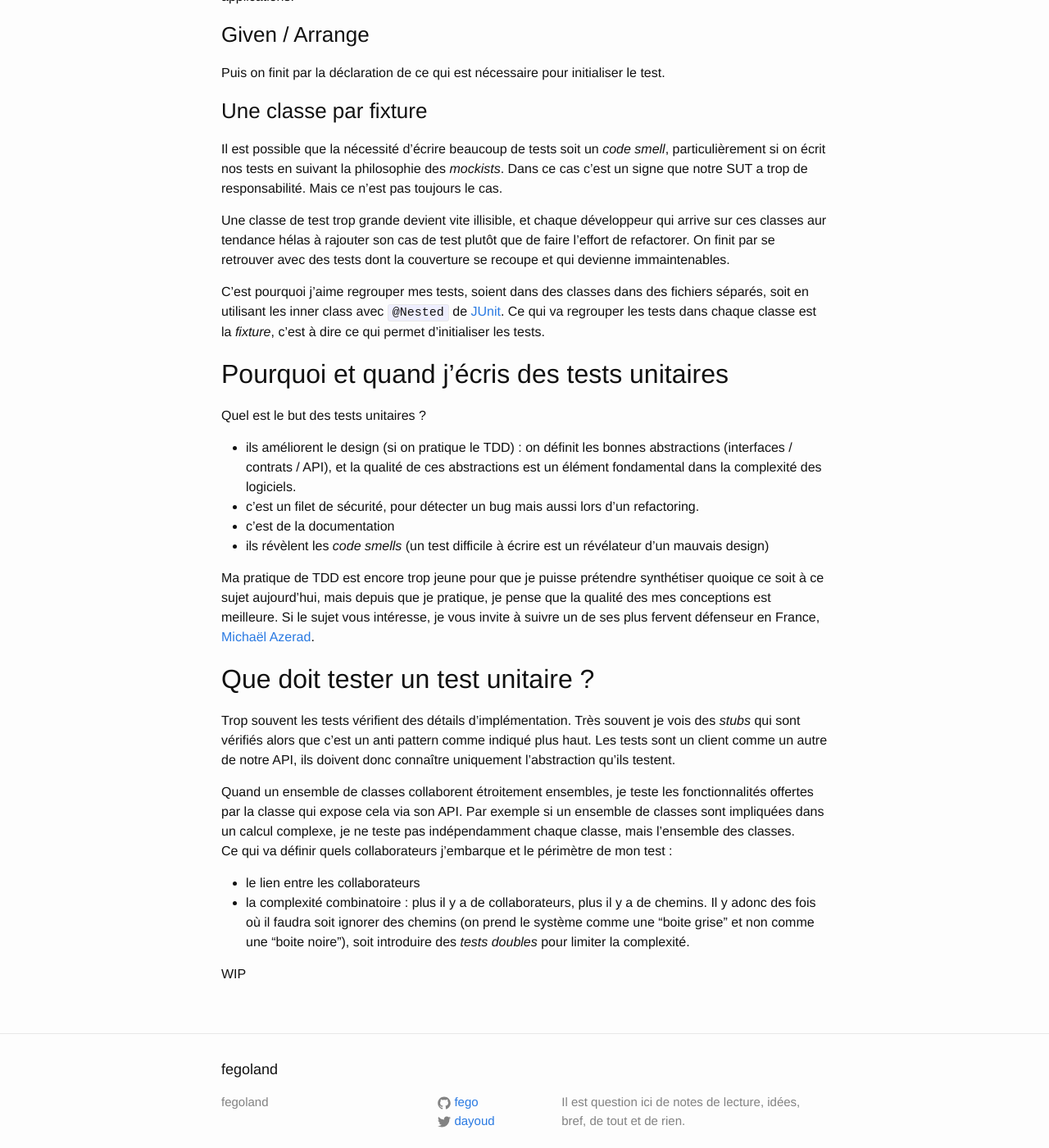
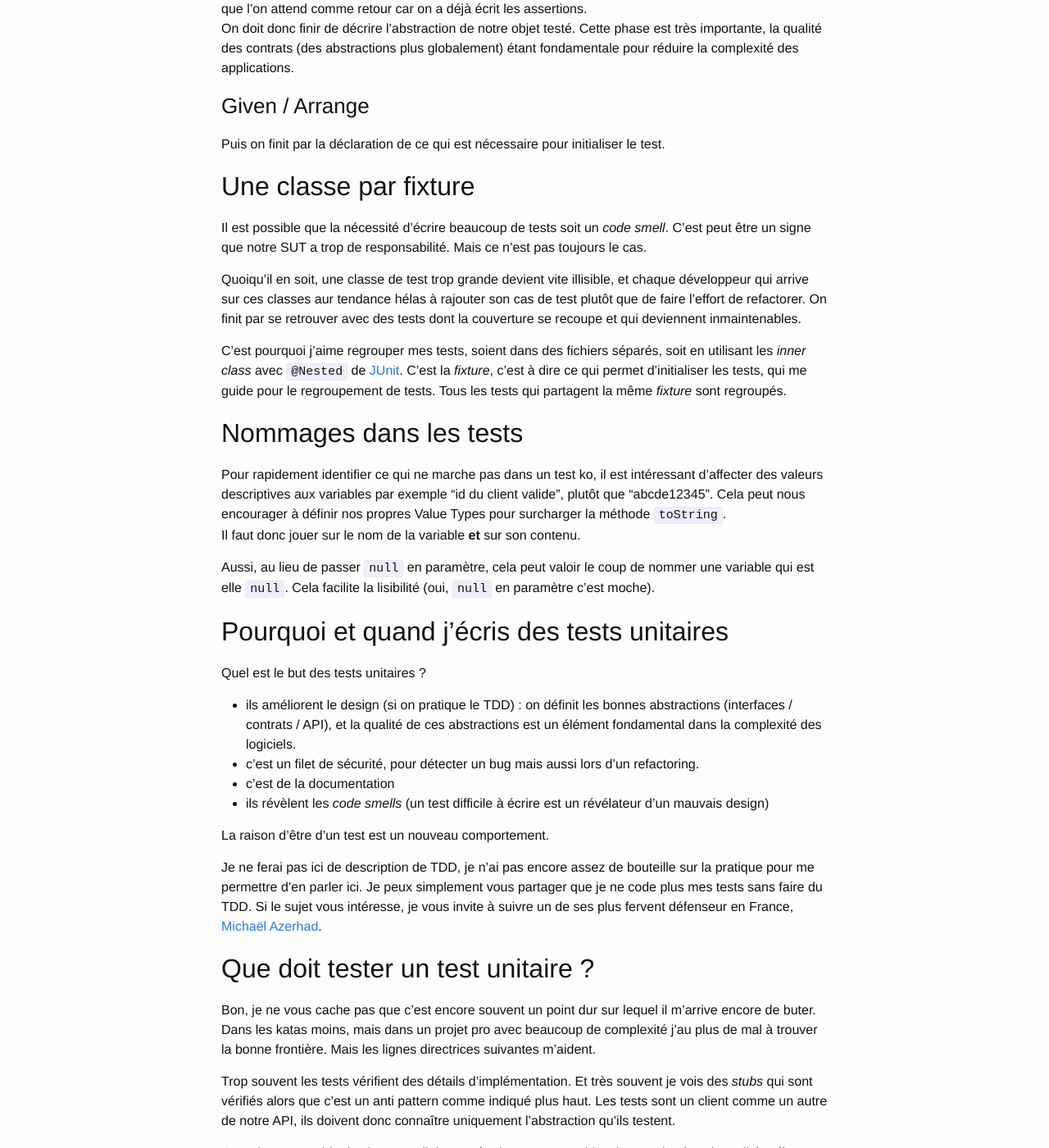
Before and after one commit to fego/fego.github.io, a Jekyll site: the page built from docs/_posts/2021-03-13-Comment-j'écris-des-tests-unitaires.markdown, in a window 1280 px wide and 1400 px high, scrolled down 1805 px. Shown: the whole window at 82% size. Built offline with Jekyll 4.4.1, drawn with Linux system fonts in a browser that asks for light colours; our own code applies the rules of GitHub Pages for plain Markdown files; some of the changed text lies outside the part shown.

Commit message:
update tests

````diff
--- a/docs/_posts/2021-03-13-Comment-j'écris-des-tests-unitaires.markdown
+++ b/docs/_posts/2021-03-13-Comment-j'écris-des-tests-unitaires.markdown
@@ -1,16 +1,20 @@
 # Comment j'écris des tests unitaires
 
-Un des sujets qui m'occupe en ce moment particulièrement c'est les tests.
-Et si c'est un sujet vaste où j'ai encore beaucoup à apprendre, je pense avoir un peu plus cerné les bonnes pratiques de test unitaire.
-Donc je vais vous partager les pratiques que j'essaie de suivre quand j'en écris.
-Ces pratiques sont pour la plupart issues de lectures associées à de la pratique régulière.
+Les tests sont un des sujets qui m'occupe particulièrement cette dernière année.
+Et si c'est un sujet vaste où j'ai encore beaucoup à apprendre, je commence à me sentir enfin plus à l'aise sur les tests unitaires.
+Donc je vais vous partager quelques pratiques que j'essaie de suivre quand j'en écris.
+Ces pratiques sont pour la plupart issues de lectures (voir en fin d'article), associées à de la pratique régulière sur les projets pro et des katas.
+Cependant cela n'en fait pas des vérités car :
+* cela est limité à mes connaissances actuelles
+* c'est un sujet avec beaucoup d'avis divergents
 
 ## Nommage des tests
 
 Une méthode de test se lit comme une phrase.
 La phrase commence implicitement par l'objet du test, et la méthode de test indique ce qui est fait.
-Par exemple pour un objet `Travel`, qui a une méthode `itineraryType` pour déterminer le type du voyage (international ou domestique), j'ai une méthode de test `isDomesticWhenAllTravelStationsAreInFrance`.
-Vous pouvez voir d'autres exemples sur le [wiki de Ward Cunningham](http://wiki.c2.com/?SentenceStyleForNamingUnitTests).
+Par exemple pour un objet `Travel`, qui a une méthode `ItineraryType itineraryType()` pour déterminer le type du voyage (international ou domestique), j'ai une méthode de test `isDomesticWhenAllStationsAreInFrance`.
+On lit donc la phrase "*Travel is domestic when all stations are in France*".
+Vous pouvez voir d'autres exemples de ce nommage sur le [wiki de Ward Cunningham](http://wiki.c2.com/?SentenceStyleForNamingUnitTests).
 
 Au boulot on applique une convention assez proche : chaque test commence par `should` (pratiqué par [Sandro Mancuso](https://github.com/sandromancuso) par exemple), ce qui donnerait pour l'exemple précédent : `shouldBeDomesticWhenAllTravelStationsAreInFrance`.
 
@@ -19,30 +23,31 @@
 
 ## Structure
 
-Avoir une structure commune et partagée par l'équipe est important.
-Deux pratiques sont courantes et équivalentes :
+Concernant la structure, deux nommages sont pratiqués et équivalentes. Il suffit d'en choisir un et de s'y tenir.
 
 ```
-// given
+// given ou arrange
 ici le setup du test
-// when
-l'appel au *system under test*
-// then
+// when ou act
+l'appel au system under test
+// then ou assert
 les assertions
 ```
 
 ### Assertions
 
-Après avoir nommé le test, j'enchaine par les assertions en général (parfois par le *when* aussi), en suivant la pratique de [Kent Beck](https://twitter.com/KentBeck) ou [JB Rainsberger](https://twitter.com/jbrains).
+Après avoir nommé le test, j'enchaîne par les assertions, en général.
+Il peut m'arriver plus rarement de commencer par le *when*.
+En tout cas, jamais par le *given*.
 
-Tant que ces assertions testent une feature cohérente, on peut avoir autant d'assertions que nécessaire.
-Il est en revanche inutile de répéter des assertions déjà vérifiées dans un autre test et c'est hélas une pratique que je trouve fréquemment et qui alourdi les tests inutilement.
+Tant que les assertions testent une feature cohérente, on peut en avoir autant que nécessaire.
+Il est en revanche inutile de répéter des assertions déjà vérifiées dans un autre test et c'est hélas une pratique que je trouve fréquemment et qui alourdit les tests inutilement.
 
 Que doivent vérifier nos assertions ?
 J'applique ce que Sandi Metz [a très bien résumé](https://www.youtube.com/watch?v=URSWYvyc42M) dans sa matrice.
 On a des messages qui soit rentrent dans le SUT, soit sont internes au SUT, soit en sortent.
 Ces messages sont soit des *queries* (on attend un résutat) soit des *commands* (on attend un effet de bord).
-En fonction de ces types on effectue ou pas différentes types de vérifications.
+En fonction de ces types on effectue, ou pas, différents types de vérifications.
 
 | Message | Query | Command |
 | ------- | ----- | ------- |
@@ -50,7 +55,7 @@
 | Interne | Ne pas tester | Ne pas tester |
 | Sortant | Ne pas tester | Tester uniquement ce qui est de la responsabilité du SUT. Vérifier avec un mock si le message a bien été envoyé |
 
-On voit donc qu'à aucun moment on ne fait d'assertion sur un collaborateur qui retourne un résultat (sortant / query), hors c'est une pratique que je vois très souvent, sous forme de *verify* (avec Mockito par exemple) sur des *stubs*.
+On voit donc qu'à aucun moment on ne fait d'assertion sur un collaborateur qui retourne un résultat (sortant / *query*), hors c'est une pratique que je vois très souvent, sous forme de *verify*  sur des *stubs* (avec Mockito par exemple en Java).
 
 Pour aller plus loin : [When to mock](https://enterprisecraftsmanship.com/posts/when-to-mock/) et [Mocks aren't stubs](https://martinfowler.com/articles/mocksArentStubs.html).
 
@@ -65,18 +70,28 @@
 
 Puis on finit par la déclaration de ce qui est nécessaire pour initialiser le test.
 
-### Une classe par fixture
+## Une classe par fixture
 
 Il est possible que la nécessité d'écrire beaucoup de tests soit un
-*code smell*, particulièrement si on écrit nos tests en suivant la philosophie des *mockists*.
-Dans ce cas c'est un signe que notre SUT a trop de responsabilité.
+*code smell*.
+C'est peut être un signe que notre SUT a trop de responsabilité.
 Mais ce n'est pas toujours le cas.
 
-Une classe de test trop grande devient vite illisible, et chaque développeur qui arrive sur ces classes aur tendance hélas à rajouter son cas de test plutôt que de faire l'effort de refactorer.
-On finit par se retrouver avec des tests dont la couverture se recoupe et qui devienne immaintenables.
+Quoiqu'il en soit, une classe de test trop grande devient vite illisible, et chaque développeur qui arrive sur ces classes aur tendance hélas à rajouter son cas de test plutôt que de faire l'effort de refactorer.
+On finit par se retrouver avec des tests dont la couverture se recoupe et qui deviennent inmaintenables.
 
-C'est pourquoi j'aime regrouper mes tests, soient dans des classes dans des fichiers séparés, soit en utilisant les inner class avec `@Nested` de [JUnit](https://junit.org/junit5/docs/5.4.1/api/org/junit/jupiter/api/Nested.html).
-Ce qui va regrouper les tests dans chaque classe est la *fixture*, c'est à dire ce qui permet d'initialiser les tests.
+C'est pourquoi j'aime regrouper mes tests, soient  dans des fichiers séparés, soit en utilisant les *inner class* avec `@Nested` de [JUnit](https://junit.org/junit5/docs/5.4.1/api/org/junit/jupiter/api/Nested.html).
+C'est la *fixture*, c'est à dire ce qui permet d'initialiser les tests, qui me guide pour le regroupement de tests.
+Tous les tests qui partagent la même *fixture* sont regroupés.
+
+## Nommages dans les tests
+
+Pour rapidement identifier ce qui ne marche pas dans un test ko, il est intéressant d'affecter des valeurs descriptives aux variables par exemple "id du client valide", plutôt que "abcde12345".
+Cela peut nous encourager à définir nos propres Value Types pour surcharger la méthode `toString`.
+Il faut donc jouer sur le nom de la variable **et** sur son contenu.
+
+Aussi, au lieu de passer `null` en paramètre, cela peut valoir le coup de nommer une variable qui est elle `null`.
+Cela facilite la lisibilité (oui, `null` en paramètre c'est moche).
 
 ## Pourquoi et quand j'écris des tests unitaires
 
@@ -87,19 +102,38 @@
 * c'est de la documentation
 * ils révèlent les *code smells* (un test difficile à écrire est un révélateur d'un mauvais design)
 
-Ma pratique de TDD est encore trop jeune pour que je puisse prétendre synthétiser quoique ce soit à ce sujet aujourd'hui, mais depuis que je pratique, je pense que la qualité des mes conceptions est meilleure.
-Si le sujet vous intéresse, je vous invite à suivre un de ses plus fervent défenseur en France, [Michaël Azerad](https://www.linkedin.com/in/micha%C3%ABl-azerhad-9058a044/?originalSubdomain=fr).
+La raison d’être d’un test est un nouveau comportement.
+
+Je ne ferai pas ici de description de TDD, je n'ai pas encore assez de bouteille sur la pratique pour me permettre d'en parler ici.
+Je peux simplement vous partager que je ne code plus mes tests sans faire du TDD.
+Si le sujet vous intéresse, je vous invite à suivre un de ses plus fervent défenseur en France, [Michaël Azerhad](https://www.linkedin.com/in/micha%C3%ABl-azerhad-9058a044/?originalSubdomain=fr).
 
 ## Que doit tester un test unitaire ?
 
+Bon, je ne vous cache pas que c'est encore souvent un point dur sur lequel il m'arrive encore de buter.
+Dans les katas moins, mais dans un projet pro avec beaucoup de complexité j'au plus de mal à trouver la bonne frontière.
+Mais les lignes directrices suivantes m'aident.
+
 Trop souvent les tests vérifient des détails d'implémentation.
-Très souvent je vois des *stubs* qui sont vérifiés alors que c'est un anti pattern comme indiqué plus haut.
+Et très souvent je vois des *stubs* qui sont vérifiés alors que c'est un anti pattern comme indiqué plus haut.
 Les tests sont un client comme un autre de notre API, ils doivent donc connaître uniquement l'abstraction qu'ils testent.
 
 Quand un ensemble de classes collaborent étroitement ensembles, je teste les fonctionnalités offertes par la classe qui expose cela via son API.
 Par exemple si un ensemble de classes sont impliquées dans un calcul complexe, je ne teste pas indépendamment chaque classe, mais l'ensemble des classes.
 Ce qui va définir quels collaborateurs j'embarque et le périmètre de mon test :
-* le lien entre les collaborateurs
-* la complexité combinatoire : plus il y a de collaborateurs, plus il y a de chemins. Il y adonc des fois où il faudra soit ignorer des chemins (on prend le système comme une "boite grise" et non comme une "boite noire"), soit introduire des *tests doubles* pour limiter la complexité.
+* le lien entre les collaborateurs (et qui contrôle la relation)
+* la complexité combinatoire : plus il y a de collaborateurs, plus il y a de chemins. Il y a donc des fois où il faudra soit ignorer des chemins (on prend le système comme une "boite grise" et non comme une "boite noire"), soit introduire des *tests doubles* pour limiter la complexité.
+* la performance, mes tests doivent être rapides. Par exemple je n'embarque pas les DAOs, je les *mock*, même si certains recommandent l'usage de [testcontainers](https://www.testcontainers.org/).
 
-WIP
+## Le chemin est encore long
+
+A travers cet article c'était une façon pour moi de [tester mes connaissances sur les tests unitaires](https://en.wikipedia.org/wiki/Inception).
+Et si je n'ai fait que gratter la surface d'un sujet énorme, j'espère que vous y aurez trouvé quelques grains à moudre.
+
+****
+Ressources :
+* [Test Driven Development By Example](https://www.oreilly.com/library/view/test-driven-development/0321146530/)
+* [Growing Object-Oriented Software Guided by Tests](http://www.growing-object-oriented-software.com/)
+* [Practical Object-Oriented Design](https://www.poodr.com/)
+* [Don't be mocked by your Mocks: Listening to your Tests](https://www.youtube.com/watch?v=pKBjufM024U&list=PLggcOULvfLL_MfFS_O0MKQ5W_6oWWbIw5&index=20)
+* [Ian Cooper, conférence "TDD, Where Did It All Go Wrong"](https://www.youtube.com/watch?v=EZ05e7EMOLM)
````
